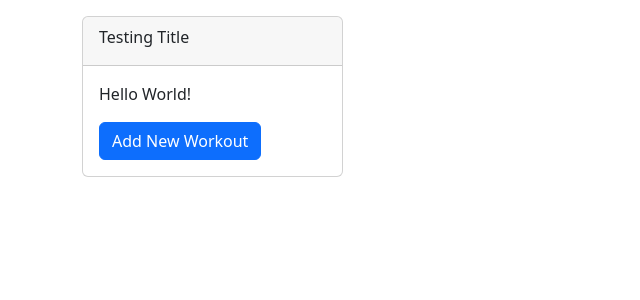
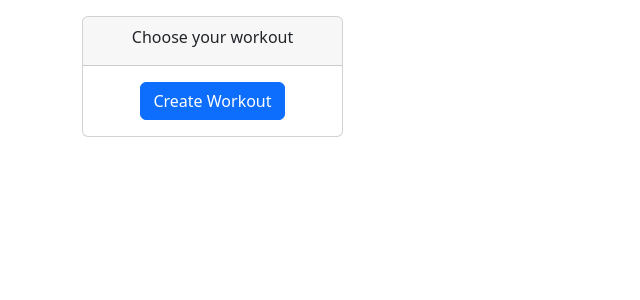
Before and after one commit to David-Ogden-III/first_react_project, a React (Create React App) app: page / in a window 1280 px wide. Shown: the top 300 px of the page, without its empty margins (0-640 px from the left). Built offline with nearby package versions, Linux system fonts and the light colour scheme.

Commit message:
NewWorkoutCard page/ linked to App.js

```diff
--- a/src/App.js
+++ b/src/App.js
@@ -1,26 +1,11 @@
 import './App.css';
-import { Container, Row, Col, CardHeader, Card, CardBody, CardTitle, CardText, Button } from 'reactstrap';
+import { Container } from 'reactstrap';
+import NewWorkoutCard from './components/newWorkoutCard';
 
 function App() {
   return (
     <Container>
-      <Row className='mt-3'>
-        <Col md='3'>
-    <Card>
-    <CardHeader>
-      <CardTitle>
-        Testing Title
-      </CardTitle>
-    </CardHeader>
-      <CardBody>
-        <CardText>
-          Hello World!
-        </CardText>
-        <Button color='primary'>Add New Workout</Button>
-      </CardBody>
-    </Card>
-    </Col>
-    </Row>
+      <NewWorkoutCard />
     </Container >
   );
 };
--- /dev/null
+++ b/src/components/newWorkoutCard.js
@@ -0,0 +1,22 @@
+import { Row, Col, CardHeader, Card, CardBody, CardTitle, CardText, Button } from 'reactstrap';
+
+const NewWorkoutCard = () => {
+    return (
+            <Row className='mt-3'>
+                <Col md='3' xs='4'>
+                    <Card>
+                        <CardHeader>
+                            <CardTitle className='text-center'>
+                                Choose your workout
+                            </CardTitle>
+                        </CardHeader>
+                        <CardBody className='mx-auto'>
+                            <Button color='primary'>Create Workout</Button>
+                        </CardBody>
+                    </Card>
+                </Col>
+            </Row>
+    );
+};
+
+export default NewWorkoutCard;
```
